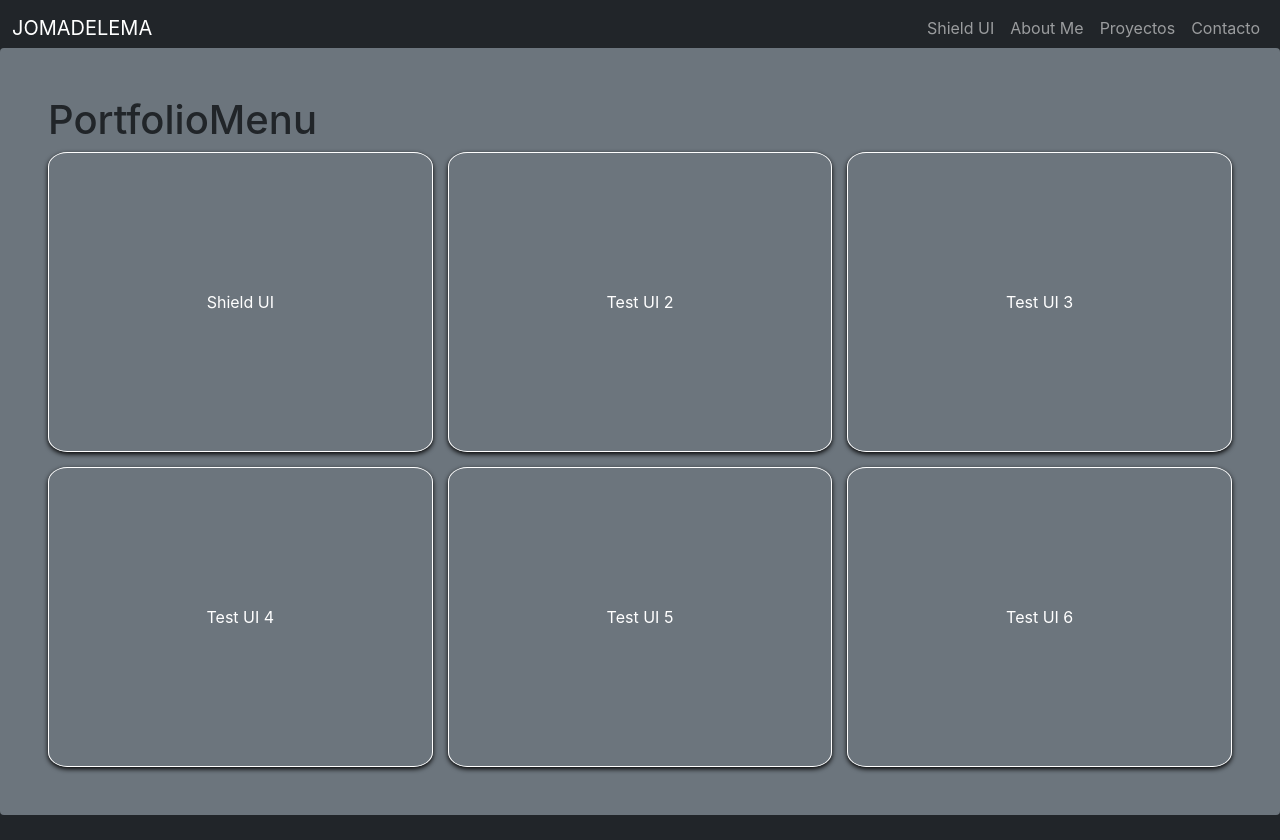
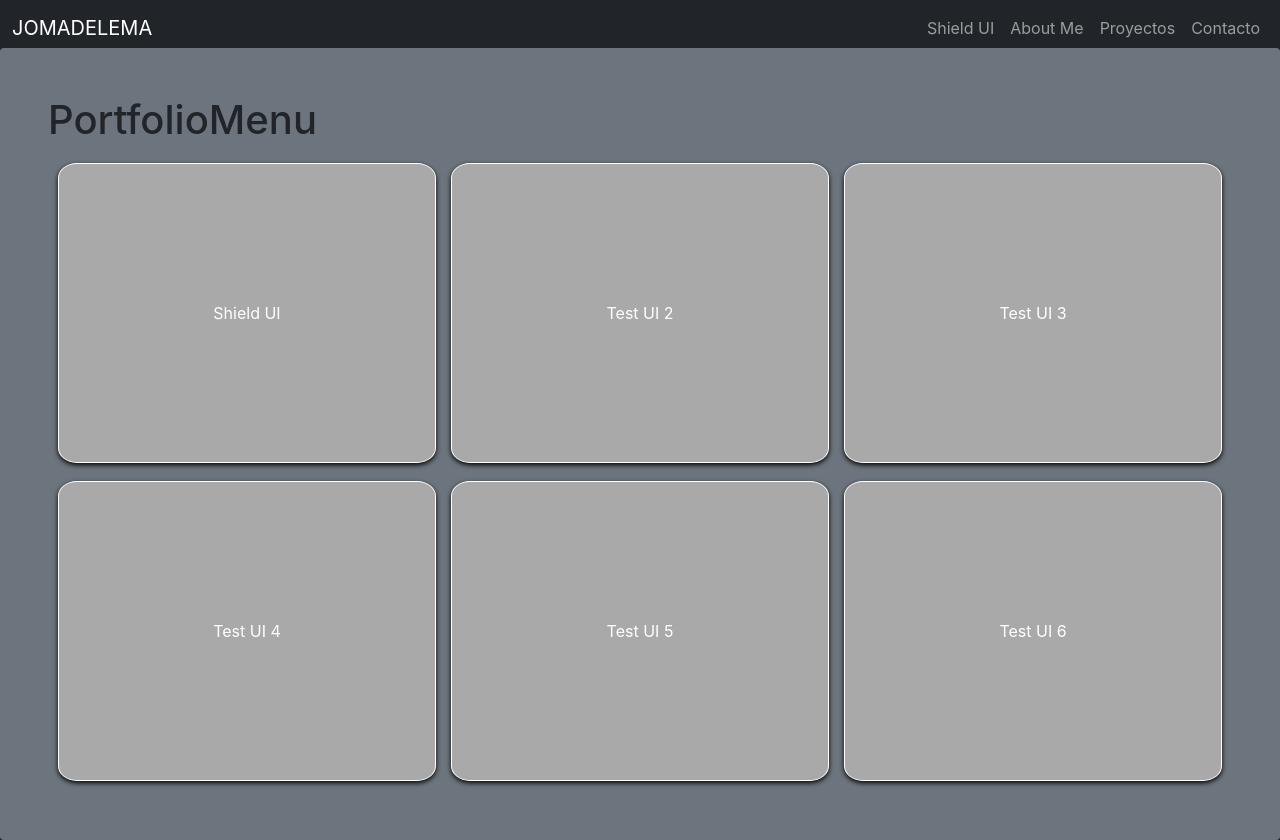
Before and after one commit to JOMADELEMA/masteringreact, a React (Create React App) app: page / in a window 1280 px wide. Before the commit the page ends 815 px from the top, so only its background shows below. Built offline with nearby package versions, Linux system fonts and the light colour scheme.

Commit message:
se está mejorando el grid

```diff
--- a/src/Components/PortfolioMenu.css
+++ b/src/Components/PortfolioMenu.css
@@ -4,6 +4,9 @@
     gap: 15px;
     align-items: center;
     justify-content: center;
+    padding: 10px;
+    max-height: 90vh;
+    height: 80vh;
     /* border: solid black; */
 }
 
@@ -17,11 +20,14 @@
     align-items: center;
     justify-content: center;
     color: white;
+    background-color: darkgray;
 
 }
 
 .contenedorHijoGrid:hover {
     box-shadow: 0px 4px 10px black;
+    background-color: rgba(255, 255, 255, 0.5);
+    color: black;
 }
 
 .cardLink {
```
